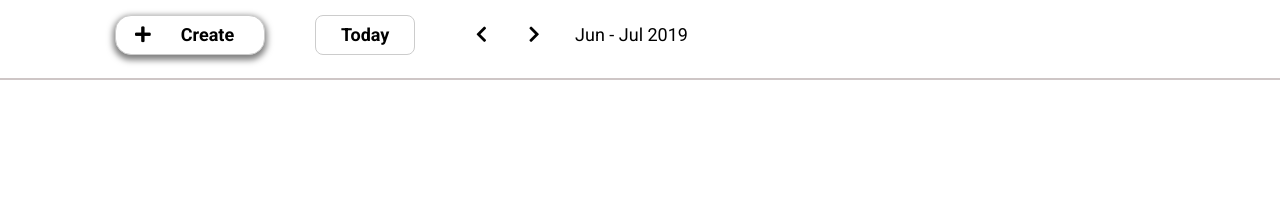
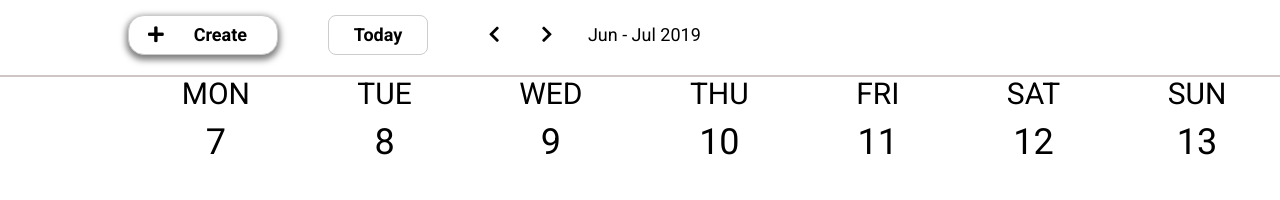
Before and after one commit to MadWolfInTheHub/Google-Calendar, a website with bundled scripts: page index.html in a window 1280 px wide. Built offline with nearby package versions, Linux system fonts and the light colour scheme.

Commit message:
days of the week

```diff
--- a/scripts/calendar/header.js
+++ b/scripts/calendar/header.js
@@ -5,6 +5,28 @@ import { openModal } from '../common/modal.js';
 const daysOfWeek = ['sun', 'mon', 'tue', 'wed', 'thu', 'fri', 'sat'];
 
 export const renderHeader = () => {
+  const calanderWeekDays = document.querySelector('.calendar__header');
+  console.log(calanderWeekDays);
+  const calendarDayEl = generateWeekRange(new Date()).map((el => {
+    const day = daysOfWeek[el.getDay()];
+    const date = el.getDate();
+
+    const dayOfWeek = document.createElement("div");
+    dayOfWeek.classList.add("calendar__day-label");
+
+    const calendarDay = document.createElement('div');
+    calendarDay.classList.add('day-label__day-name');
+    calendarDay.append(day);
+
+    const calendarDate = document.createElement('div');
+    calendarDate.classList.add('day-label__day-number');
+    calendarDate.append(date);
+
+    dayOfWeek.append(calendarDay, calendarDate);
+    return dayOfWeek;
+  }));
+  calanderWeekDays.append(...calendarDayEl);
+  console.log(calendarDayEl);
   // на основе displayedWeekStart из storage с помощью generateWeekRange сформируйте массив дней текущей недели
   // на основе полученного массива сформируйте разметку в виде строки - 7 дней (день недели и число в месяце)
   // полученную разметку вставить на страницу с помощью innerHTML в .calendar__header
--- a/scripts/common/modal.js
+++ b/scripts/common/modal.js
@@ -1,6 +1,12 @@
 const modalElem = document.querySelector('.modal');
 const modalContentElem = document.querySelector('.modal__content');
 
+export function openModal() {
+
+}
+export function closeModal() {
+
+}
 // опишите ф-ции openModal и closeModal
 // модальное окно работает похожим на попап образом
 // отличие в том, что попап отображается в месте клика, а модальное окно - по центру экрана
--- a/scripts/index.js
+++ b/scripts/index.js
@@ -15,5 +15,3 @@ document.addEventListener('DOMContentLoaded', () => {
   initNavigation();
   initEventForm();
 });
-
-console.log(createNumbersArray(5, 10))
--- a/styles/calendar.scss
+++ b/styles/calendar.scss
@@ -1,14 +1,55 @@
 // стили сетки календаря и заголовка календаря с днями недели
 .calendar {
-    height: 88vh;
+    height: 100vh;
 
     &__header {
-        margin-left: 9vh;
+        margin-left: 10vw;
         height: 15vh;
         display: flex;
+    }
 
-        &__day-label {
-            width: 13vh;
-        }
+    &__day-label {
+        height: auto;
+        flex-grow: 1;
+        flex-shrink: 0;
+    }
+
+    &__body {
+        height: 100vh;
+    }
+
+    &__week-container{
+        display: flex;
+        height: 100vh;
+    }
+
+    &__time-scale {
+        display: flex;
+        flex-direction: column;
+        width: 10vw;
+    }
+
+    &__time-slot {
+        flex-grow: 1;
+        height: auto;
+
+
+    }
+
+    &__week{
+        width: 100vw;
     }
 }
+
+.day-label__day-name {
+    text-align: center;
+    font-size: 30px;
+    text-transform: uppercase;
+    margin-bottom: 10px;
+
+}
+
+.day-label__day-number {
+    text-align: center;
+    font-size: 36px;
+}
--- a/styles/navigation.scss
+++ b/styles/navigation.scss
@@ -1,7 +1,7 @@
 // стили навигации
 .header {
     display: flex;
-    padding: 15px 0 20px 9vw;
+    padding: 15px 0 20px 10vw;
     border-bottom: 2px solid #cec6c6;
     height: 10vh;
 }
```
Also changed, not shown: index.html (+4 -2 lines), styles.css, 1 other file.
